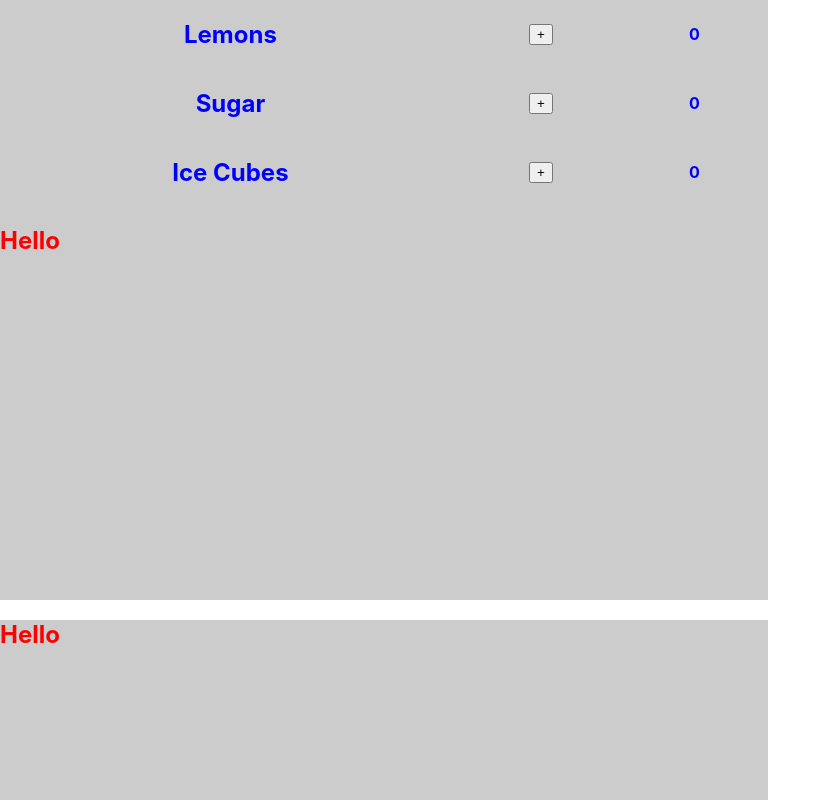
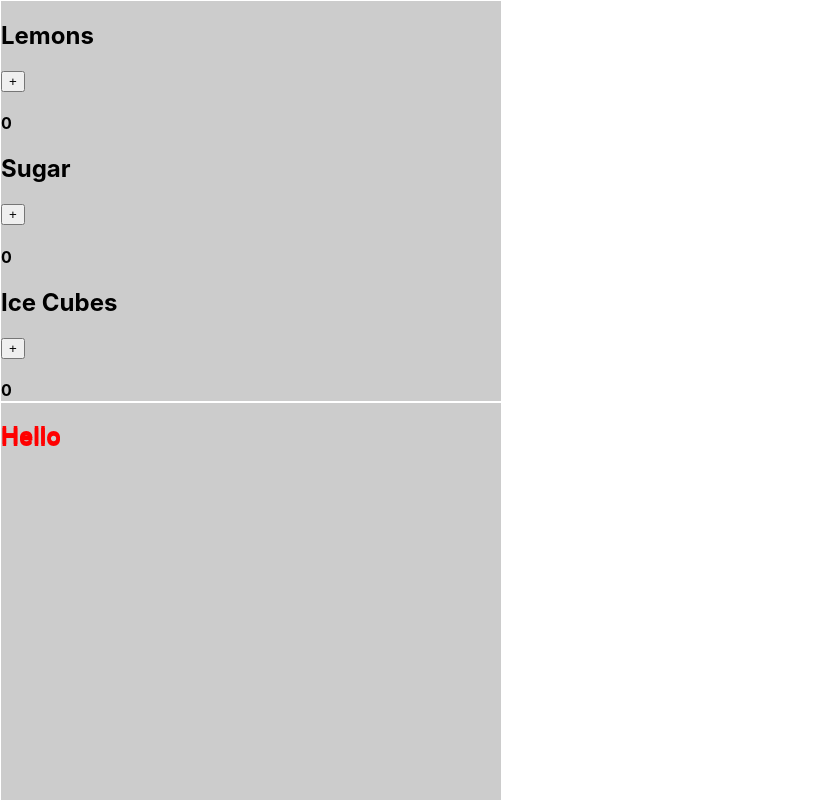
Before and after one commit to ArisaBonsaiTree/lemonade-stand, a React (Create React App) app: page / in a window 1280 px wide. Shown: the top 800 px of the page, without its empty margins (0-831 px from the left). Built offline with nearby package versions, Linux system fonts and the light colour scheme.

Commit message:
Styled componenets

```diff
--- a/src/Screens/Customer/Home.jsx
+++ b/src/Screens/Customer/Home.jsx
@@ -1,6 +1,6 @@
 import { useState } from "react"
 
-import Card from "../../components/Card/Card"
+import Card from "../../components/Card"
 import Product from "../../components/Product/Product"
 
 
@@ -60,6 +60,8 @@ const Home = () => {
             </Card>
 
             <Card></Card>
+
+            <Card></Card>
         </div>
     )
 }
--- /dev/null
+++ b/src/components/Card.jsx
@@ -0,0 +1,21 @@
+const cardStyle = {
+    height: '400px',
+    width: '500px',
+    background: '#CCC',
+    border: '1px solid #FFF'
+}
+
+const Card = props => {
+    return(
+        <div style={cardStyle}>
+            {props.children}
+            <div style={{
+                color: 'red'
+            }}>
+                <h2>Hello</h2>
+            </div>
+        </div>
+    )
+}
+
+export default Card
--- a/src/components/Card/Card.jsx
+++ /dev/null
@@ -1,14 +0,0 @@
-import styles from './Card.module.css'
-
-const Card = props => {
-    return(
-        <div className={styles.Card}>
-            {props.children}
-            <div className={styles.Product}>
-                <h2>Hello</h2>
-            </div>
-        </div>
-    )
-}
-
-export default Card
--- a/src/components/Card/Card.module.css
+++ /dev/null
@@ -1,6 +0,0 @@
-.Card{
-    width: 60%;
-    height: 600px;
-    background-color: #CCC;
-    color: red;
-}
--- a/src/components/Product/Product.jsx
+++ b/src/components/Product/Product.jsx
@@ -1,10 +1,22 @@
-import styles from './Product.module.css'
+const productStyle = {
+    display: 'flex',
+    color: 'blue'
+}
+
+const countStyle = {
+    width: '40%',
+    display: 'flex',
+    alignItems: 'center',
+    justifyContent: 'space-around'
+}
+
 
 const Product = props => {
     return (
-        <div className={styles.Product}>
-            <h2>{props.name}</h2>
-            <div className={styles.Count}>
+        <div className={productStyle}>
+            <h2 style={{width: '60%'}}>{props.name}</h2>
+
+            <div className={countStyle}>
                 <button onClick={props.increment}>+</button>
                 <h4>{props.amount}</h4>
                 {props.amount > 0 ? (
--- a/src/components/Product/Product.module.css
+++ /dev/null
@@ -1,16 +0,0 @@
-.Product {
-    display: flex;
-    color: blue;
-}
-
-.Product > h2 {
-    text-align: center;
-    width: 60%;
-}
-
-.Count{
-    width: 40%;
-    display: flex;
-    align-items: center;
-    justify-content: space-around;
-}
```
Also changed, not shown: Notes.txt.
